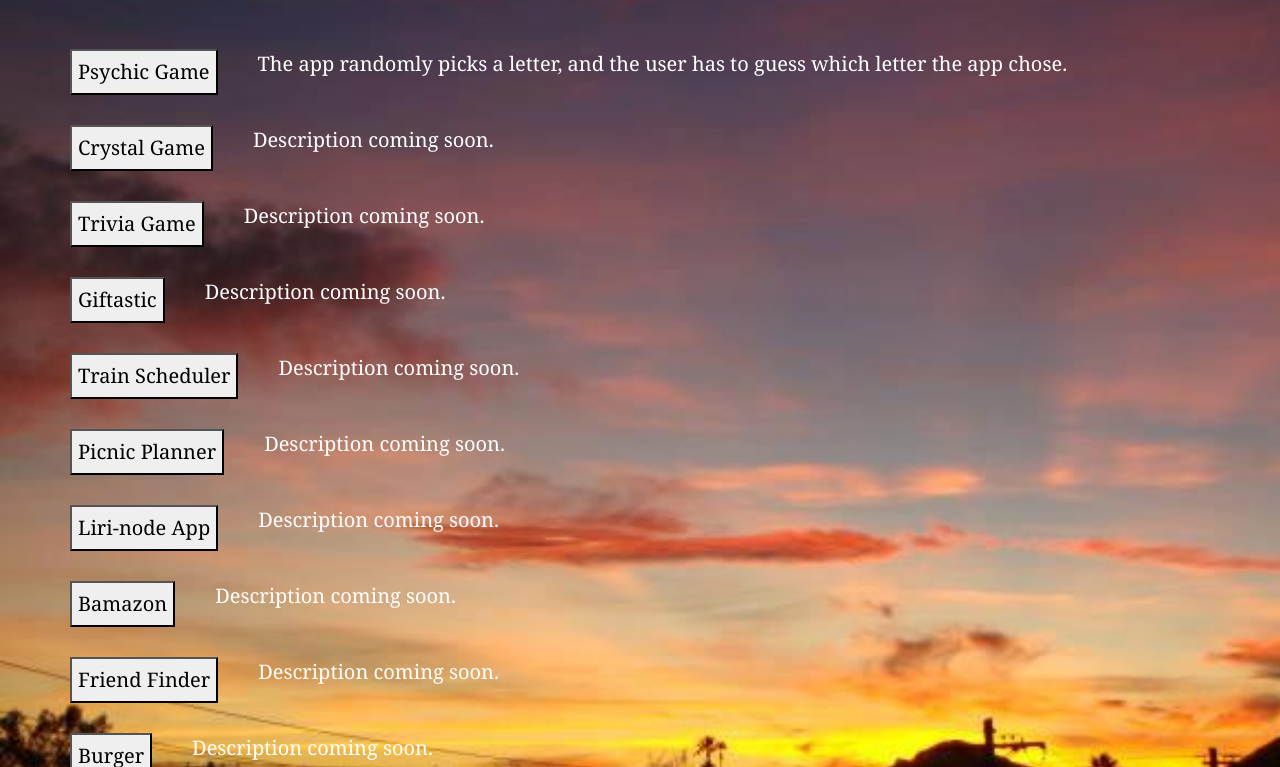
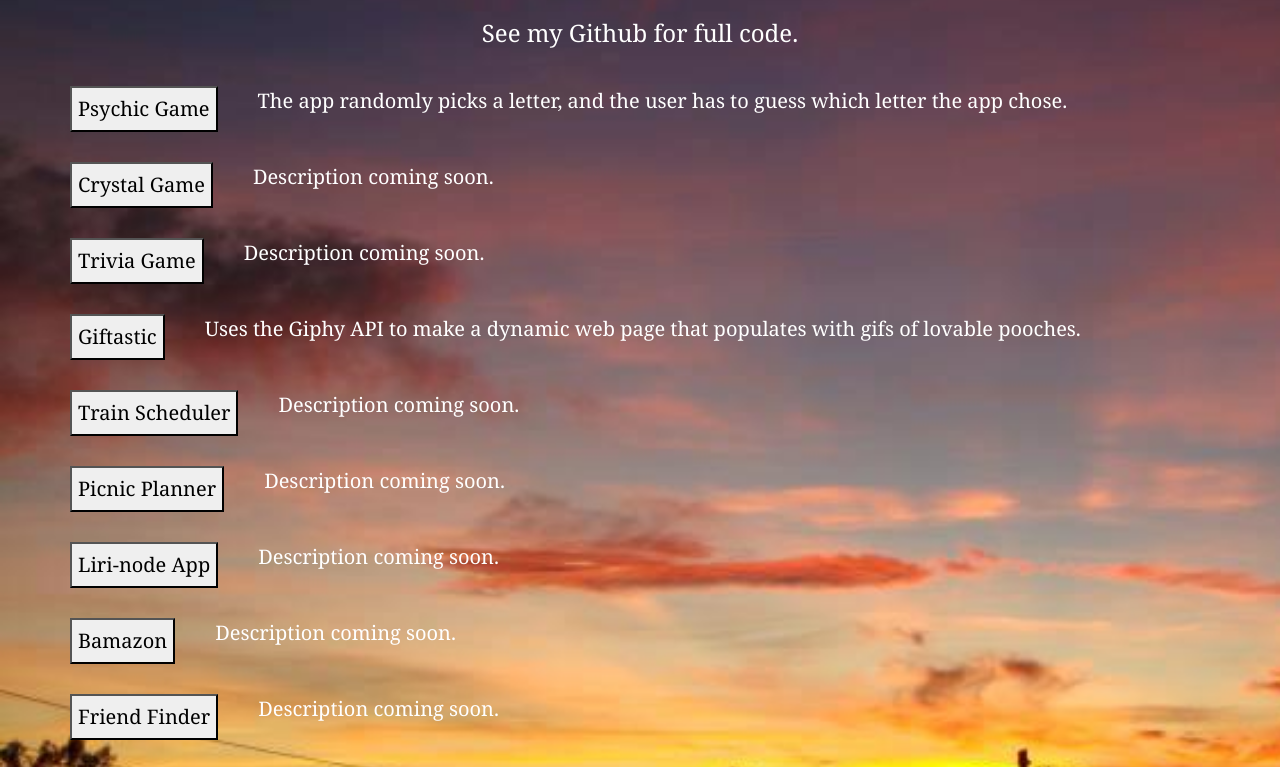
Before and after one commit to Sarah-Lopez/Portfolio-v1, a plain HTML site: page portfolio.html in a window 1280 px wide. Shown: the part 171-938 px from the top of the page. Drawn offline with nearby package versions, Linux system fonts and the light colour scheme.

Commit message:
added h4

```diff
--- a/portfolio.html
+++ b/portfolio.html
@@ -36,7 +36,9 @@
     <div id="portfolio-container" class="container">
         <section class="portfolio-section">
             <h1 align="center">Portfolio</h1>
-            <br><br>
+            <br>
+            <h4 align="center">See my Github for full code.</h4>
+            <br>
             <div class="row">
                 <button onclick="window.location.href = 'https://sarah-lopez.github.io/Psychic-Game/.';">Psychic
                     Game</button>
@@ -54,7 +56,7 @@
             </div><br>
             <div class="row">
                 <button onclick="window.location.href = 'https://sarah-lopez.github.io/GifTastic/.';">Giftastic</button>
-                <p class="description" align="right">Description coming soon.</p>
+                <p class="description" align="right"> Uses the Giphy API to make a dynamic web page that populates with gifs of lovable pooches.</p>
             </div><br>
             <div class="row">
                 <button onclick="window.location.href = 'https://sarah-lopez.github.io/Train-Scheduler/.';">Train
```
